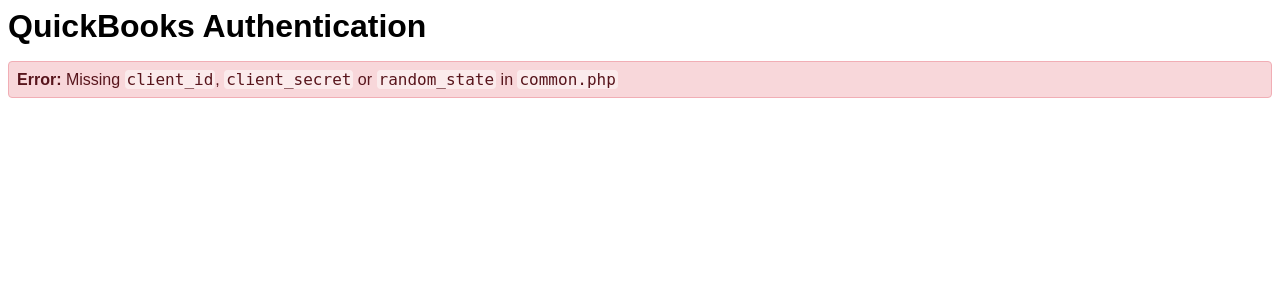
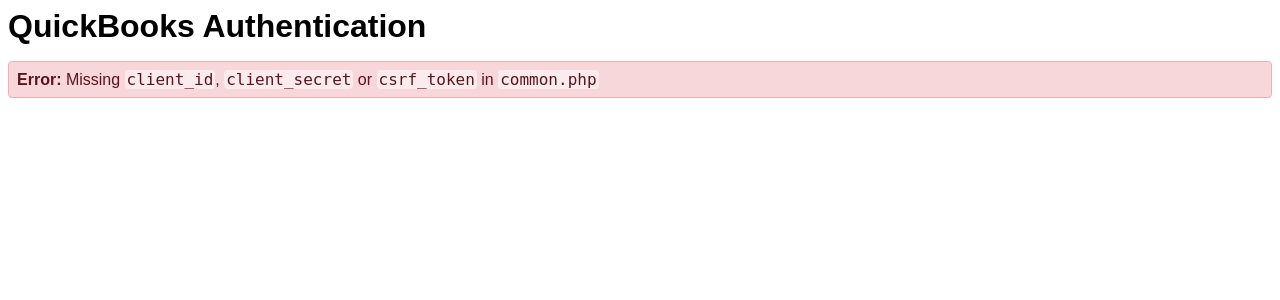
Before and after one commit to rmullaney77/Intuit-OAuth2, a PHP site: page / in a window 1280 px wide. Shown: the top 300 px of the page. Run offline with PHP 8.4, Linux system fonts and the light colour scheme.

Commit message:
Update index.php

```diff
--- a/index.php
+++ b/index.php
@@ -91,7 +91,7 @@ pre {
     <?php } ?>
 <?php } else { ?>
     <?php if (empty($config['client_id']) || empty($config['client_secret']) || empty($config['csrf_token'])) { ?>
-        <p class="alert error"><strong>Error:</strong> Missing <code>client_id</code>, <code>client_secret</code> or <code>random_state</code> in <code>common.php</code></p>
+        <p class="alert error"><strong>Error:</strong> Missing <code>client_id</code>, <code>client_secret</code> or <code>csrf_token</code> in <code>common.php</code></p>
     <?php } else { ?>
         <p><a href="<?php echo $config['oauth_redirect']; ?>"><img src="images/oauth.png" alt="Sign into QuickBooks using OAuth 2.0"></a></p>
         <p><a href="<?php echo $config['openid_redirect']; ?>"><img src="images/openid.jpg" alt="Sign into QuickBooks using OpenID"></a></p>
```
